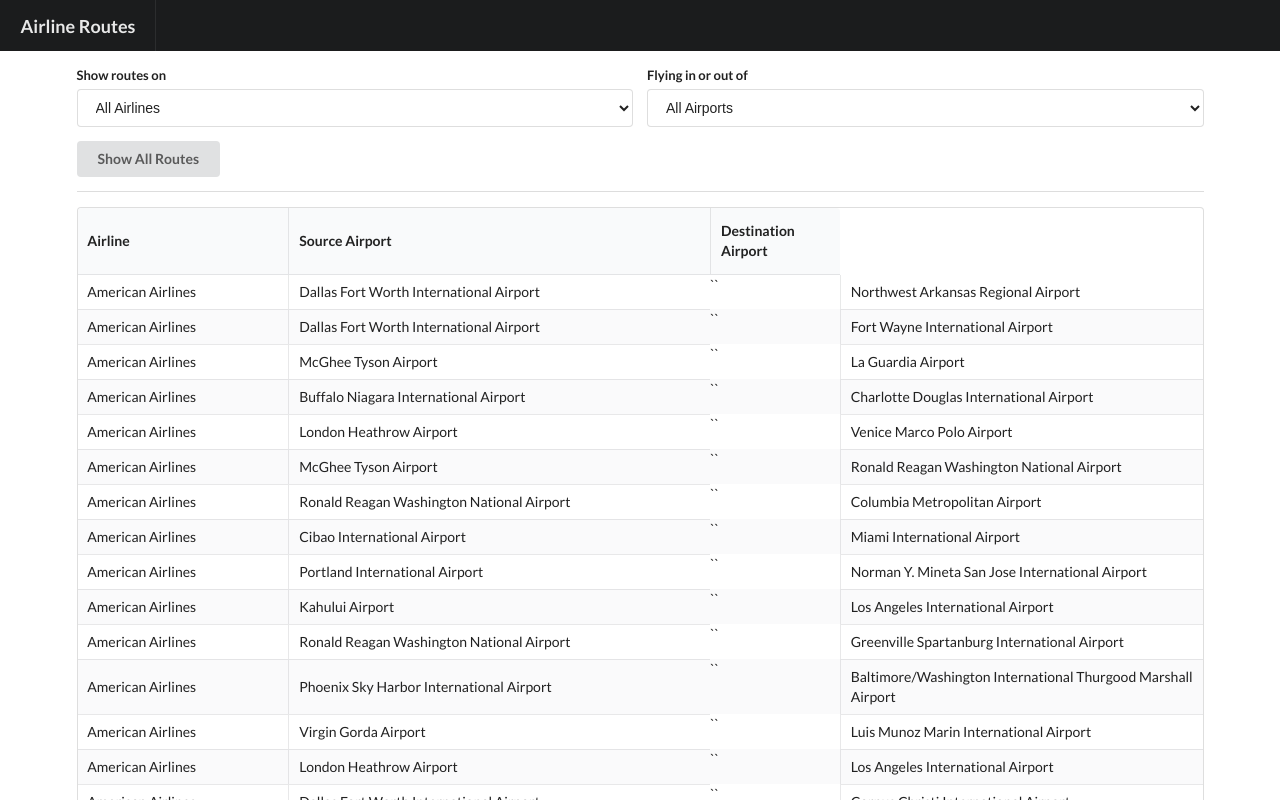
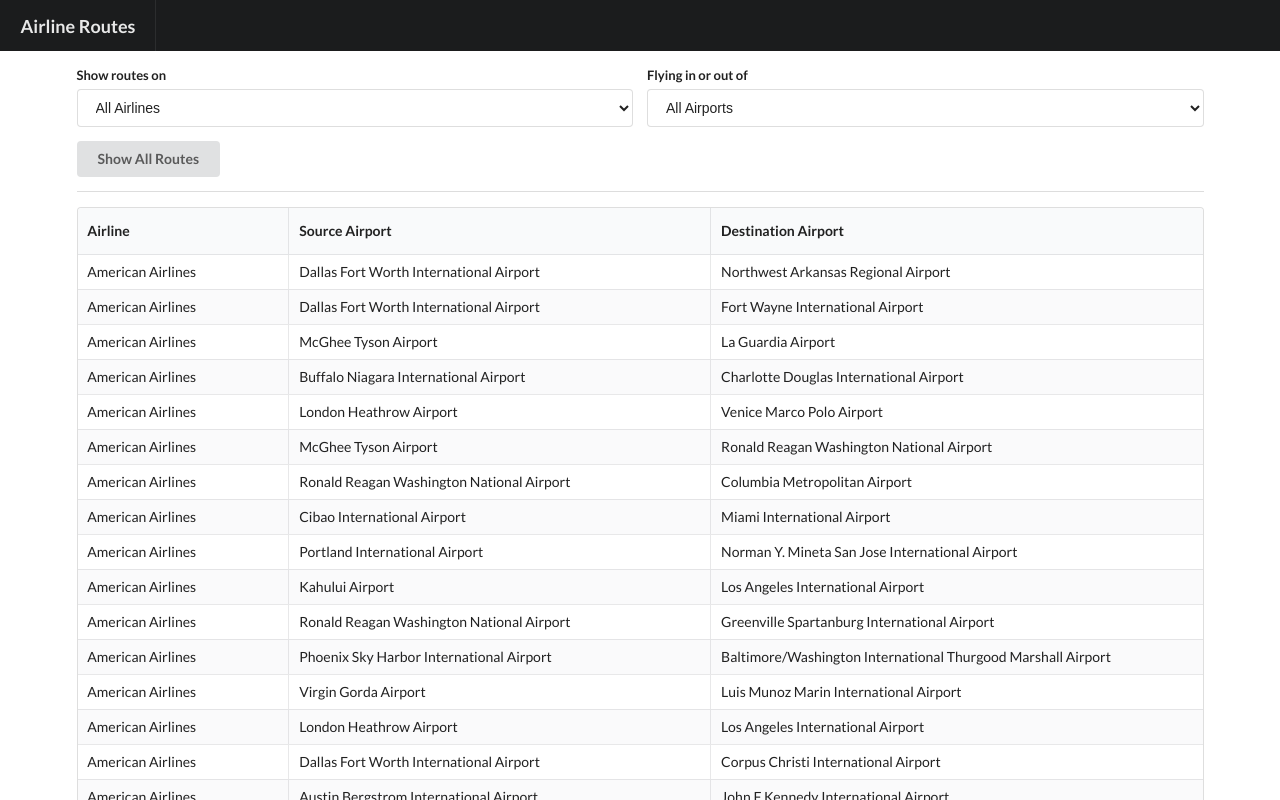
Before and after one commit to YingCGooi/airline-routes-react, a React (Create React App) app: page / in a window 1280 px wide. Shown: the top 800 px of the page. Built offline with nearby package versions, Linux system fonts and the light colour scheme.

Commit message:
clean up, add yarn dependency

```diff
--- a/package.json
+++ b/package.json
@@ -5,7 +5,8 @@
   "dependencies": {
     "react": "^16.1.1",
     "react-dom": "^16.1.1",
-    "react-scripts": "1.0.17"
+    "react-scripts": "1.0.17",
+    "yarn": "^1.9.4"
   },
   "scripts": {
     "start": "react-scripts start",
--- a/src/components/Buttons.js
+++ b/src/components/Buttons.js
@@ -1,4 +1,4 @@
-import React, { Component } from 'react';
+import React from 'react';
 
 const Buttons = (props) => (
   <div>
--- a/src/components/Dashboard.js
+++ b/src/components/Dashboard.js
@@ -28,20 +28,21 @@
     const format = this.props.format;
     const pageNumber = this.state.pageNumber;
     const perPage = this.props.perPage;
+    const rows = this.props.rows;
 
     const start = pageNumber * perPage;
     const end = (pageNumber + 1) * perPage;
-    const numberOfRoutes = Object.keys(Data.routes).length;
+    const numberOfRoutes = Object.keys(rows).length;
     const maxPageNumber = Math.floor(numberOfRoutes / perPage) - 1;
 
     const headerCells = this.props.columns.map(column => (
       <th key={column.property}>{column.name}</th>
     ));
 
-    const bodyCells = Data.routes.map((route, i) => (
+    const bodyCells = rows.map((route, i) => (
       <tr key={i}>
         <td className='three wide'>{format('airline', route.airline)}</td>
-        <td className='six wide'>{format('src', route.src)}</td>``
+        <td className='six wide'>{format('src', route.src)}</td>
         <td>{format('dest', route.dest)}</td>
       </tr>
     )).slice(start, end);
```
Also changed, not shown: 1 other file (tests, documents, lock files or other folders).
